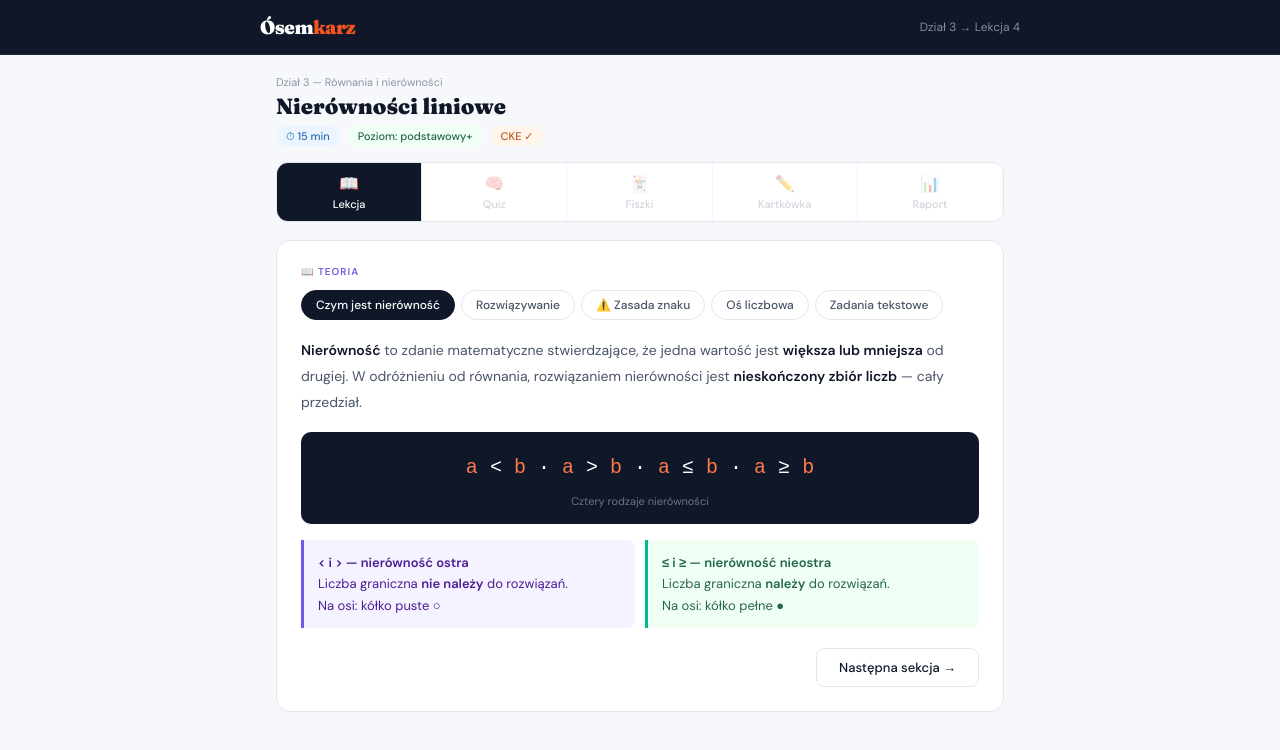
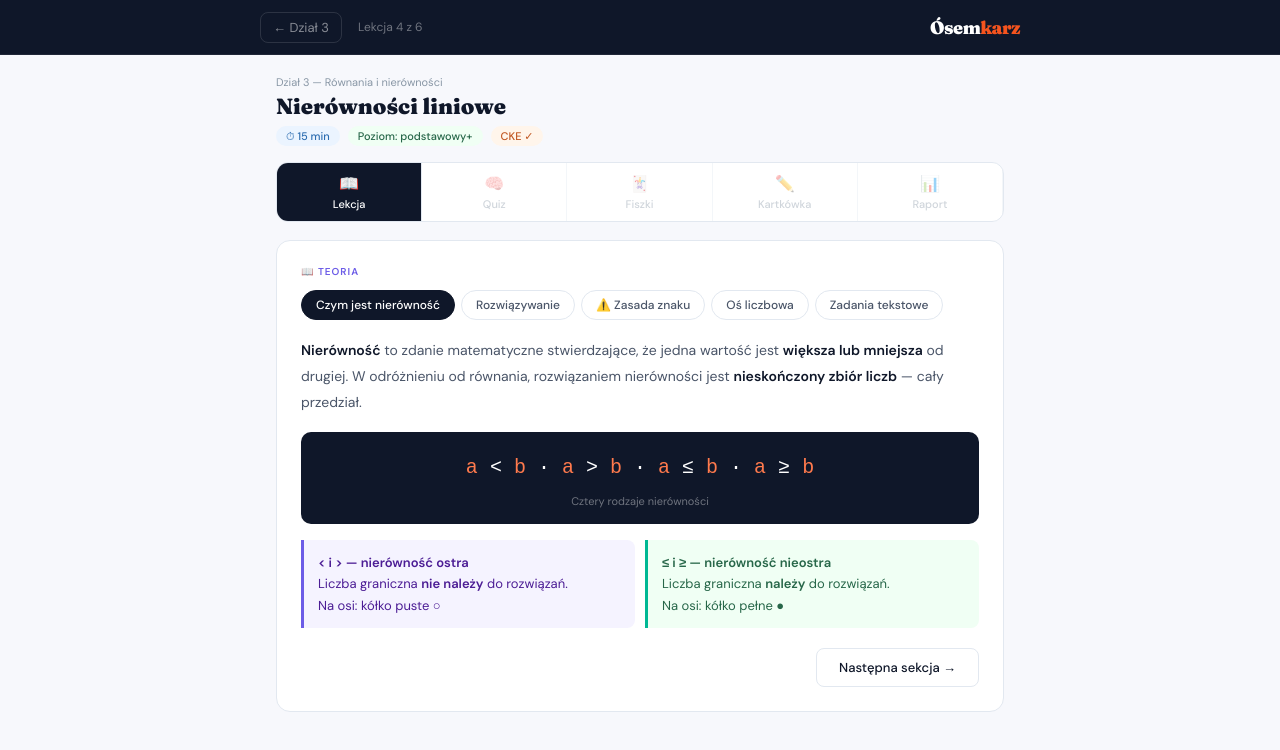
Before and after one commit to osemkarz/osemkarz, a Next.js app: page /kurs/nierownosci in a window 1280 px wide. Shown: the top 750 px of the page. Built offline with nearby package versions, Linux system fonts and the light colour scheme.

Commit message:
Update NierownosciLesson.jsx

```diff
--- a/components/lessons/NierownosciLesson.jsx
+++ b/components/lessons/NierownosciLesson.jsx
@@ -665,10 +665,13 @@ export default function NierownosciLesson() {
 
   return (
     <div style={{ minHeight: '100vh', background: S.bg, fontFamily: "'DM Sans', sans-serif" }}>
-      <nav style={{ background: S.navy, padding: '0 24px', borderBottom: '1px solid rgba(255,255,255,0.07)' }}>
-        <div style={{ maxWidth: 760, margin: '0 auto', display: 'flex', alignItems: 'center', justifyContent: 'space-between', height: 54 }}>
-          <Link href="/kurs" style={{ fontFamily: 'Fraunces, serif', fontSize: 19, fontWeight: 900, color: '#fff', letterSpacing: '-0.5px' }}>Ósem<span style={{ color: S.accent }}>karz</span></Link>
-          <div style={{ fontSize: 12, color: 'rgba(255,255,255,.5)' }}>Dział 3 → Lekcja 4</div>
+      <nav style={{ background: S.navy, padding: '0 24px', borderBottom: '1px solid rgba(255,255,255,0.07)', position: 'sticky', top: 0, zIndex: 10 }}>
+        <div style={{ maxWidth: 760, margin: '0 auto', display: 'flex', alignItems: 'center', height: 54, gap: 16 }}>
+          <Link href="/kurs/dzial-3" style={{ display: 'flex', alignItems: 'center', gap: 6, color: 'rgba(255,255,255,0.5)', fontSize: 13, textDecoration: 'none', padding: '6px 12px', borderRadius: 8, border: '1px solid rgba(255,255,255,0.12)', transition: 'all .15s' }}>
+            ← Dział 3
+          </Link>
+          <div style={{ fontSize: 12, color: 'rgba(255,255,255,.4)' }}>Lekcja 4 z 6</div>
+          <Link href="/kurs" style={{ marginLeft: 'auto', fontFamily: 'Fraunces, serif', fontSize: 18, fontWeight: 900, color: '#fff', letterSpacing: '-0.5px', textDecoration: 'none' }}>Ósem<span style={{ color: S.accent }}>karz</span></Link>
         </div>
       </nav>
 
```
